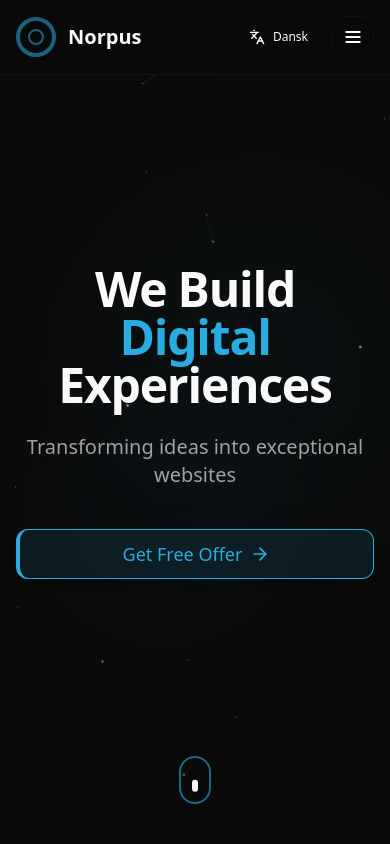
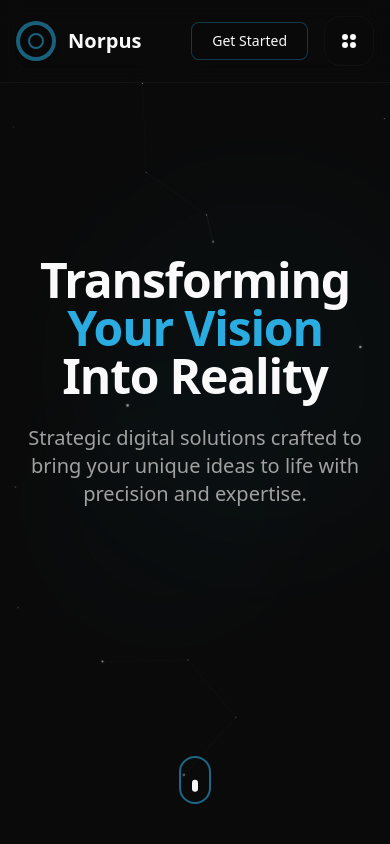
Before and after one commit to Abdulhamidsa/norpus, a Next.js app: page / in a window 390 px wide. Shown: the top 844 px of the page. Built offline with nearby package versions, Linux system fonts and the light colour scheme.

Commit message:
feat: add line clamp utilities for consistent text truncation; enhance Cta and Navbar components with improved design and functionality; update translations for clarity

```diff
--- a/src/components/Hero.tsx
+++ b/src/components/Hero.tsx
@@ -1,9 +1,7 @@
 import React, { forwardRef } from "react";
 import { motion } from "framer-motion";
-import { ArrowRight } from "lucide-react";
 import { useTranslation } from "@/hooks/use-translation";
 import AnimatedBackground from "./animated-background";
-import { Button } from "./ui/button";
 
 type HeroProps = {
   enterButton: () => void;
@@ -29,28 +27,9 @@ export const Hero = forwardRef<HTMLDivElement, HeroProps>(({ enterButton, leaveL
             {t("hero.title.end")}
           </motion.h1>
 
-          <motion.p initial={{ opacity: 0, y: 20 }} animate={{ opacity: 1, y: 0 }} transition={{ duration: 0.8, delay: 0.4 }} className="text-xl md:text-2xl text-muted-foreground mb-10 max-w-2xl mx-auto">
+          <motion.p initial={{ opacity: 0, y: 20 }} animate={{ opacity: 1, y: 0 }} transition={{ duration: 0.8, delay: 0.4 }} className="text-xl md:text-2xl text-muted-foreground mb-20 max-w-2xl mx-auto">
             {t("hero.subtitle")}
           </motion.p>
-
-          <motion.div initial={{ opacity: 0, y: 20 }} animate={{ opacity: 1, y: 0 }} transition={{ duration: 0.8, delay: 0.6 }} className="flex flex-col sm:flex-row gap-4 justify-center">
-            <Button
-              size="lg"
-              className="group text-lg px-8 py-6 cursor-pointer bg-primary/10 text-primary border border-l-4 border-l-primary border-primary shadow-md hover:bg-white hover:text-black hover:shadow-lg transition-all duration-300"
-              onMouseEnter={enterButton}
-              onMouseLeave={leaveLink}
-              onClick={() => {
-                window.open("https://form.norpus.com/", "_blank");
-              }}
-            >
-              {/* Vertical accent border */}
-              {/* <span className="absolute -left-5 top-2 bottom-2 w-1 rounded-full bg-primary" /> */}
-              <span className="relative flex items-center">
-                {t("hero.cta")}
-                <ArrowRight className="ml-2 h-5 w-5 transition-transform group-hover:translate-x-1 group-hover:text-primary group-hover:scale-110" />
-              </span>
-            </Button>
-          </motion.div>
         </motion.div>
         <motion.div className="absolute bottom-10 left-1/2 transform -translate-x-1/2" initial={{ opacity: 0, y: -20 }} animate={{ opacity: 1, y: 0 }} transition={{ delay: 1.2, duration: 0.8 }}>
           <motion.div
--- a/src/components/Navbar.tsx
+++ b/src/components/Navbar.tsx
@@ -1,11 +1,10 @@
 "use client";
 
 // React hooks
-import { useState } from "react";
+import { useState, useEffect, useRef } from "react";
 // UI components and utilities
 import Link from "next/link";
 import { motion, AnimatePresence } from "framer-motion";
-import { Menu, X } from "lucide-react";
 import { LanguageToggle } from "@/components/language-toggle";
 import { useMobile } from "@/hooks/use-mobile";
 import { useTranslation } from "@/hooks/use-translation";
@@ -26,6 +25,7 @@ type NavbarProps = {
     ctaRef: React.RefObject<HTMLDivElement>;
   };
 };
+
 const navKeys = [
   { key: "home", ref: "heroRef" },
   { key: "services", ref: "servicesRef" },
@@ -38,6 +38,26 @@ export function Navbar({ scrollTo, activeSection, enterButton, enterLink, leaveL
   const isMobile = useMobile();
   const [menuOpen, setMenuOpen] = useState(false);
   const { t } = useTranslation();
+
+  const menuRef = useRef<HTMLDivElement>(null);
+  const toggleRef = useRef<HTMLButtonElement>(null);
+
+  // Close menu when clicking outside (but not on toggle button)
+  useEffect(() => {
+    function handleClickOutside(event: MouseEvent) {
+      if (menuRef.current && !menuRef.current.contains(event.target as Node) && toggleRef.current && !toggleRef.current.contains(event.target as Node)) {
+        setMenuOpen(false);
+      }
+    }
+
+    if (menuOpen) {
+      document.addEventListener("mousedown", handleClickOutside);
+    }
+
+    return () => {
+      document.removeEventListener("mousedown", handleClickOutside);
+    };
+  }, [menuOpen]);
 
   return (
     <header className="fixed top-0 left-0 right-0 z-50 bg-background/80 backdrop-blur-md border-b border-border/40">
@@ -56,7 +76,6 @@ export function Navbar({ scrollTo, activeSection, enterButton, enterLink, leaveL
                 <div className="w-4 h-4 rounded-full border-2 border-secondary"></div>
               </div>
             </div>
-            {/* <span className="text-2xl font-bold bg-clip-text text-transparent bg-gradient-to-r from-purple-400 to-pink-400">Norpus Studio</span> */}
             <span className="text-xl font-bold">Norpus</span>
           </Link>
         </motion.div>
@@ -64,111 +83,147 @@ export function Navbar({ scrollTo, activeSection, enterButton, enterLink, leaveL
         {/* Navigation */}
         {isMobile ? (
           <div className="flex items-center gap-4">
-            <LanguageToggle onMouseEnter={enterButton} onMouseLeave={leaveLink} />
             <motion.button
+              onClick={() => {
+                window.open("https://form.norpus.com/", "_blank");
+              }}
+              onMouseEnter={enterButton}
+              onMouseLeave={leaveLink}
+              className="px-5 py-2 text-sm font-medium border border-primary/30 rounded-sm hover:border-primary/30 transition-all duration-200 bg-background/50 backdrop-blur-sm hover:bg-background/80"
+            >
+              {t("nav.cta")}
+            </motion.button>
+            <motion.button
+              ref={toggleRef}
               initial={{ opacity: 0 }}
               animate={{ opacity: 1 }}
-              onClick={() => setMenuOpen(!menuOpen)}
-              className={cn("relative p-2.5 rounded-lg border border-border/30 transition-all duration-200", "bg-background/80 backdrop-blur-sm shadow-sm", menuOpen ? "border-primary/40 text-primary" : "hover:border-primary/20 hover:bg-background/90")}
+              onClick={() => {
+                console.log("Button clicked, current menuOpen:", menuOpen);
+                setMenuOpen(!menuOpen);
+              }}
+              className={cn(
+                "relative p-3 rounded-2xl transition-all duration-300 group",
+                "bg-background/80 backdrop-blur-md",
+                "border border-border/30 hover:border-border/50",
+                "hover:bg-background/90 hover:scale-105",
+                "cursor-pointer z-50",
+                menuOpen ? "border-primary/40 bg-primary/5" : ""
+              )}
               onMouseEnter={enterButton}
               onMouseLeave={leaveLink}
             >
-              <div className="relative">
-                <motion.span className="absolute inset-0 flex items-center justify-center" animate={{ opacity: menuOpen ? 1 : 0 }} transition={{ duration: 0.2 }}>
-                  <X size={20} strokeWidth={2.5} />
-                </motion.span>
-                <motion.span className="flex items-center justify-center" animate={{ opacity: menuOpen ? 0 : 1 }} transition={{ duration: 0.2 }}>
-                  <Menu size={20} strokeWidth={2.5} />
-                </motion.span>
+              <div className="relative w-6 h-6 flex items-center justify-center">
+                {/* Creative menu icon */}
+                <motion.div className="relative flex items-center justify-center" animate={{ rotate: menuOpen ? 90 : 0 }} transition={{ duration: 0.4, ease: "easeInOut" }}>
+                  {/* Four dots */}
+                  <motion.div
+                    className="absolute w-1.5 h-1.5 bg-current rounded-full"
+                    animate={{
+                      x: menuOpen ? 0 : -4,
+                      y: menuOpen ? 0 : -4,
+                      scale: menuOpen ? 0 : 1,
+                    }}
+                    transition={{ duration: 0.3, delay: 0.1 }}
+                  />
+                  <motion.div
+                    className="absolute w-1.5 h-1.5 bg-current rounded-full"
+                    animate={{
+                      x: menuOpen ? 0 : 4,
+                      y: menuOpen ? 0 : -4,
+                      scale: menuOpen ? 0 : 1,
+                    }}
+                    transition={{ duration: 0.3, delay: 0.15 }}
+                  />
+                  <motion.div
+                    className="absolute w-1.5 h-1.5 bg-current rounded-full"
+                    animate={{
+                      x: menuOpen ? 0 : -4,
+                      y: menuOpen ? 0 : 4,
+                      scale: menuOpen ? 0 : 1,
+                    }}
+                    transition={{ duration: 0.3, delay: 0.2 }}
+                  />
+                  <motion.div
+                    className="absolute w-1.5 h-1.5 bg-current rounded-full"
+                    animate={{
+                      x: menuOpen ? 0 : 4,
+                      y: menuOpen ? 0 : 4,
+                      scale: menuOpen ? 0 : 1,
+                    }}
+                    transition={{ duration: 0.3, delay: 0.25 }}
+                  />
+
+                  {/* X when open */}
+                  <motion.div
+                    className="absolute w-4 h-0.5 bg-current rounded-full"
+                    style={{
+                      left: "50%",
+                      top: "50%",
+                      transformOrigin: "center",
+                    }}
+                    animate={{
+                      rotate: menuOpen ? 45 : 0,
+                      scale: menuOpen ? 1 : 0,
+                      opacity: menuOpen ? 1 : 0,
+                      x: "-50%",
+                      y: "-50%",
+                    }}
+                    transition={{ duration: 0.3, delay: menuOpen ? 0.2 : 0 }}
+                  />
+                  <motion.div
+                    className="absolute w-4 h-0.5 bg-current rounded-full"
+                    style={{
+                      left: "50%",
+                      top: "50%",
+                      transformOrigin: "center",
+                    }}
+                    animate={{
+                      rotate: menuOpen ? -45 : 0,
+                      scale: menuOpen ? 1 : 0,
+                      opacity: menuOpen ? 1 : 0,
+                      x: "-50%",
+                      y: "-50%",
+                    }}
+                    transition={{ duration: 0.3, delay: menuOpen ? 0.2 : 0 }}
+                  />
+                </motion.div>
               </div>
             </motion.button>
           </div>
         ) : (
           <motion.nav initial={{ opacity: 0 }} animate={{ opacity: 1 }} transition={{ duration: 0.5, delay: 0.1 }} className="flex items-center gap-8">
+            {navKeys.map(({ key, ref }) => (
               <NavLink
-              active={activeSection === "home"}
+                key={key}
+                active={activeSection === key}
                 onClick={() => {
-                scrollTo(refs.heroRef);
+                  scrollTo(refs[ref as keyof typeof refs]);
                   if (isMobile) setMenuOpen(false);
                 }}
                 onMouseEnter={enterLink}
                 onMouseLeave={leaveLink}
               >
-              {t("nav.home")}
+                {t(`nav.${key}`)}
               </NavLink>
-            <NavLink
-              active={activeSection === "services"}
+            ))}
+
+            <LanguageToggle onMouseEnter={enterButton} onMouseLeave={leaveLink} />
+
+            <motion.button
               onClick={() => {
-                scrollTo(refs.servicesRef);
-                if (isMobile) setMenuOpen(false);
+                window.open("https://form.norpus.com/", "_blank");
               }}
-              onMouseEnter={enterLink}
+              onMouseEnter={enterButton}
               onMouseLeave={leaveLink}
-            >
-              {t("nav.services")}
-            </NavLink>
-            <NavLink
-              active={activeSection === "process"}
-              onClick={() => {
-                scrollTo(refs.processRef);
-                if (isMobile) setMenuOpen(false);
-              }}
-              onMouseEnter={enterLink}
-              onMouseLeave={leaveLink}
-            >
-              {t("nav.process")}
-            </NavLink>
-            <NavLink
-              active={activeSection === "pricing"}
-              onClick={() => {
-                scrollTo(refs.pricingRef);
-                if (isMobile) setMenuOpen(false);
-              }}
-              onMouseEnter={enterLink}
-              onMouseLeave={leaveLink}
-            >
-              {t("nav.pricing")}
-            </NavLink>
-            <NavLink
-              active={activeSection === "whyus"}
-              onClick={() => {
-                scrollTo(refs.whyUsRef);
-                if (isMobile) setMenuOpen(false);
-              }}
-              onMouseEnter={enterLink}
-              onMouseLeave={leaveLink}
-            >
-              {t("nav.whyus")}
-            </NavLink>
-            <NavLink
-              active={activeSection === "cta"}
-              onClick={() => {
-                scrollTo(refs.ctaRef);
-                if (isMobile) setMenuOpen(false);
-              }}
-              onMouseEnter={enterLink}
-              onMouseLeave={leaveLink}
-              className="bg-primary/10 text-primary border border-primary/20 px-4 py-2 rounded-md hover:bg-primary/20 transition-all duration-200"
+              className="relative px-4 py-2 text-sm font-medium border border-border/30 rounded-lg hover:border-primary/30 transition-all duration-200 bg-background/50 backdrop-blur-sm hover:bg-background/80"
             >
               {t("nav.cta")}
-            </NavLink>
-            {/* <NavLink
-              active={activeSection === "contact"}
-              onClick={() => {
-                scrollTo(refs.contactRef);
-                if (isMobile) setMenuOpen(false);
-              }}
-              onMouseEnter={enterLink}
-              onMouseLeave={leaveLink}
-            >
-              {t("nav.contact")}
-            </NavLink> */}
-            <LanguageToggle onMouseEnter={enterButton} onMouseLeave={leaveLink} />
+            </motion.button>
           </motion.nav>
         )}
       </div>
 
-      {/* Mobile Menu - Redesigned for cleaner minimal look */}
+      {/* Mobile Menu */}
       <AnimatePresence>
         {menuOpen && (
           <motion.div
@@ -176,53 +231,39 @@ export function Navbar({ scrollTo, activeSection, enterButton, enterLink, leaveL
             animate={{ opacity: 1, y: 0 }}
             exit={{ opacity: 0, y: -10 }}
             transition={{ duration: 0.25, ease: "easeOut" }}
-            className="fixed top-[72px] left-0 right-0 z-40 bg-background/95 backdrop-blur-md border-b border-border/30 overflow-hidden shadow-lg"
+            className="fixed top-[72px] left-0 right-0 z-40 bg-background/100 backdrop-blur-md border-b border-border/30 overflow-hidden shadow-lg"
+            ref={menuRef}
           >
-            <motion.div initial={{ opacity: 0 }} animate={{ opacity: 1 }} transition={{ duration: 0.3, delay: 0.05, staggerChildren: 0.07 }} className="container mx-auto px-4 py-6 flex flex-col">
+            <motion.div initial={{ opacity: 0 }} animate={{ opacity: 1 }} transition={{ duration: 0.3, delay: 0.05 }} className="container mx-auto px-4 py-4 flex flex-col">
               {/* Navigation Items */}
               <div className="flex flex-col divide-y divide-border/10">
                 {navKeys.map(({ key, ref }, index) => (
-                  <motion.div key={key} initial={{ opacity: 0, x: -20 }} animate={{ opacity: 1, x: 0 }} transition={{ duration: 0.3, delay: 0.05 + index * 0.05 }} className={cn("py-4 first:pt-2 last:pb-2", "flex items-center justify-between")}>
+                  <motion.div key={key} initial={{ opacity: 0, x: -20 }} animate={{ opacity: 1, x: 0 }} transition={{ duration: 0.3, delay: 0.05 + index * 0.05 }} className={cn("py-4 first:pt-2 last:pb-2")}>
                     <button
-                      className={cn("text-base font-medium text-left flex items-center transition-colors duration-200 w-fit", activeSection === key ? "text-primary" : "text-muted-foreground hover:text-foreground")}
+                      className={cn(
+                        "text-base font-medium text-left flex items-center transition-all duration-200 w-full py-3 px-2 rounded-sm hover:bg-background/50",
+                        activeSection === key ? "text-primary drop-shadow-[0_0_8px_rgba(59,130,246,0.3)] font-semibold bg-primary/5" : "text-muted-foreground hover:text-foreground"
+                      )}
                       onClick={() => {
                         scrollTo(refs[ref as keyof typeof refs]);
-                        setMenuOpen(false); // Close the menu when clicking a link
+                        setMenuOpen(false);
                       }}
                     >
-                      <span className="relative">
+                      <span className="relative pl-3">
                         {t(`nav.${key}`)}
-                        {activeSection === key && <motion.div layoutId="mobileActiveIndicator" className="absolute -left-3 top-1/2 -translate-y-1/2 w-1.5 h-1.5 rounded-full bg-primary" />}
+                        {activeSection === key && <motion.div layoutId="mobileActiveIndicator" className="absolute -left-2 top-1/2 -translate-y-1/2 w-1 h-6 rounded-full bg-primary shadow-[0_0_6px_rgba(59,130,246,0.5)]" />}
                       </span>
                     </button>
-                    <motion.div
-                      animate={{ rotate: activeSection === key ? 45 : 0 }}
-                      transition={{ duration: 0.2 }}
-                      className={cn("w-6 h-6 rounded-full flex items-center justify-center transition-colors duration-200 z-50", activeSection === key ? "text-primary" : "text-muted-foreground/50")}
-                    >
-                      {activeSection === key ? (
-                        <span className="text-xs font-medium">→</span>
-                      ) : (
-                        <svg className="w-4 h-4" fill="none" stroke="currentColor" strokeWidth={2} viewBox="0 0 24 24">
-                          <path d="M9 5l7 7-7 7" />
-                        </svg>
-                      )}
-                    </motion.div>
                   </motion.div>
                 ))}
               </div>
 
-              {/* CTA Button - Separate from nav items */}
-              <motion.div initial={{ opacity: 0, y: 10 }} animate={{ opacity: 1, y: 0 }} transition={{ duration: 0.3, delay: 0.4 }} className="mt-6 pt-4 border-t border-border/10">
-                <button
-                  className="w-full bg-gradient-to-r from-primary to-primary/90 text-primary-foreground px-4 py-3 rounded-lg hover:from-primary/90 hover:to-primary transition-all duration-200 font-medium text-center shadow-sm"
-                  onClick={() => {
-                    scrollTo(refs.ctaRef);
-                    setMenuOpen(false);
-                  }}
-                >
-                  {t("nav.cta")}
-                </button>
+              {/* Language Toggle */}
+              <motion.div initial={{ opacity: 0, y: 10 }} animate={{ opacity: 1, y: 0 }} transition={{ duration: 0.3, delay: 0.3 }} className="mt-4 pt-4 border-t border-border/10">
+                <div className="flex items-center justify-between">
+                  <span className="text-sm font-medium text-muted-foreground">Language</span>
+                  <LanguageToggle onMouseEnter={enterButton} onMouseLeave={leaveLink} />
+                </div>
               </motion.div>
             </motion.div>
           </motion.div>
@@ -234,9 +275,18 @@ export function Navbar({ scrollTo, activeSection, enterButton, enterLink, leaveL
 
 function NavLink({ children, active = false, onClick, onMouseEnter, onMouseLeave, className }: { children: React.ReactNode; active?: boolean; onClick?: () => void; onMouseEnter?: () => void; onMouseLeave?: () => void; className?: string }) {
   return (
-    <motion.button onClick={onClick} onMouseEnter={onMouseEnter} onMouseLeave={onMouseLeave} className={cn("relative text-sm font-medium transition-colors hover:text-foreground cursor-pointer", active ? "text-foreground" : "text-muted-foreground", className)}>
+    <motion.button
+      onClick={onClick}
+      onMouseEnter={onMouseEnter}
+      onMouseLeave={onMouseLeave}
+      className={cn(
+        "relative text-sm font-medium transition-all duration-200 hover:text-foreground cursor-pointer px-3 py-2 rounded-md hover:bg-background/30",
+        active ? "text-foreground drop-shadow-[0_0_8px_rgba(59,130,246,0.3)] font-semibold" : "text-muted-foreground",
+        className
+      )}
+    >
       {children}
-      {active && !className && <motion.div layoutId="activeNavIndicator" className="absolute -bottom-1 left-0 right-0 h-0.5 bg-primary rounded-full" />}
+      {active && !className && <motion.div layoutId="activeNavIndicator" className="absolute -bottom-1 left-0 right-0 h-0.5 bg-primary rounded-full shadow-[0_0_6px_rgba(59,130,246,0.5)]" />}
     </motion.button>
   );
 }
--- a/src/hooks/use-translation.tsx
+++ b/src/hooks/use-translation.tsx
@@ -20,10 +20,10 @@ const translations = {
     "nav.whyus": "Why Us?",
     "nav.cta": "Get Started",
 
-    "hero.title.start": "We Build",
-    "hero.title.highlight": "Digital",
-    "hero.title.end": "Experiences",
-    "hero.subtitle": "Transforming ideas into exceptional websites",
+    "hero.title.start": "Transforming",
+    "hero.title.highlight": "Your Vision",
+    "hero.title.end": "Into Reality",
+    "hero.subtitle": "Strategic digital solutions crafted to bring your unique ideas to life with precision and expertise.",
     "hero.cta": "Get Free Offer",
 
     "stats.projects": "Projects Completed",
@@ -213,10 +213,10 @@ const translations = {
     "nav.whyus": "Hvorfor Os?",
     "nav.cta": "Kom i Gang",
 
-    "hero.title.start": "Vi Skaber",
-    "hero.title.highlight": "Digitale",
-    "hero.title.end": "Oplevelser",
-    "hero.subtitle": "Vi transformerer idéer til exceptionelle hjemmesider",
+    "hero.title.start": "Omdanner",
+    "hero.title.highlight": "Din Vision",
+    "hero.title.end": "Til Virkelighed",
+    "hero.subtitle": "Strategiske digitale løsninger skabt for at bringe dine unikke idéer til live med præcision og ekspertise.",
     "hero.cta": "Få Gratis Tilbud",
 
     "stats.projects": "Gennemførte Projekter",
```
Also changed, not shown: src/app/globals.css (+33 -0 lines), src/components/Cta.tsx (+11 -11 lines), src/components/Whyus.tsx (+6 -6 lines). Lines whose indentation alone changed are shown as unchanged.
